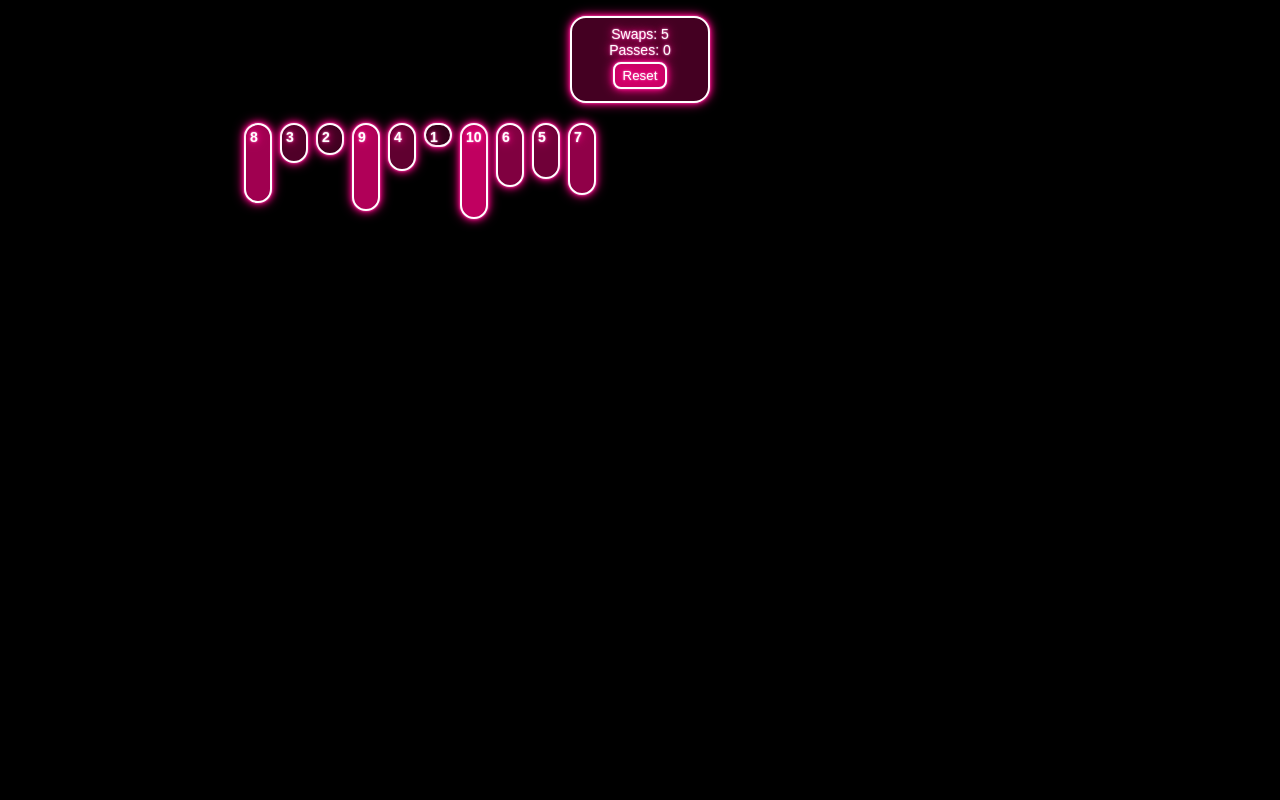
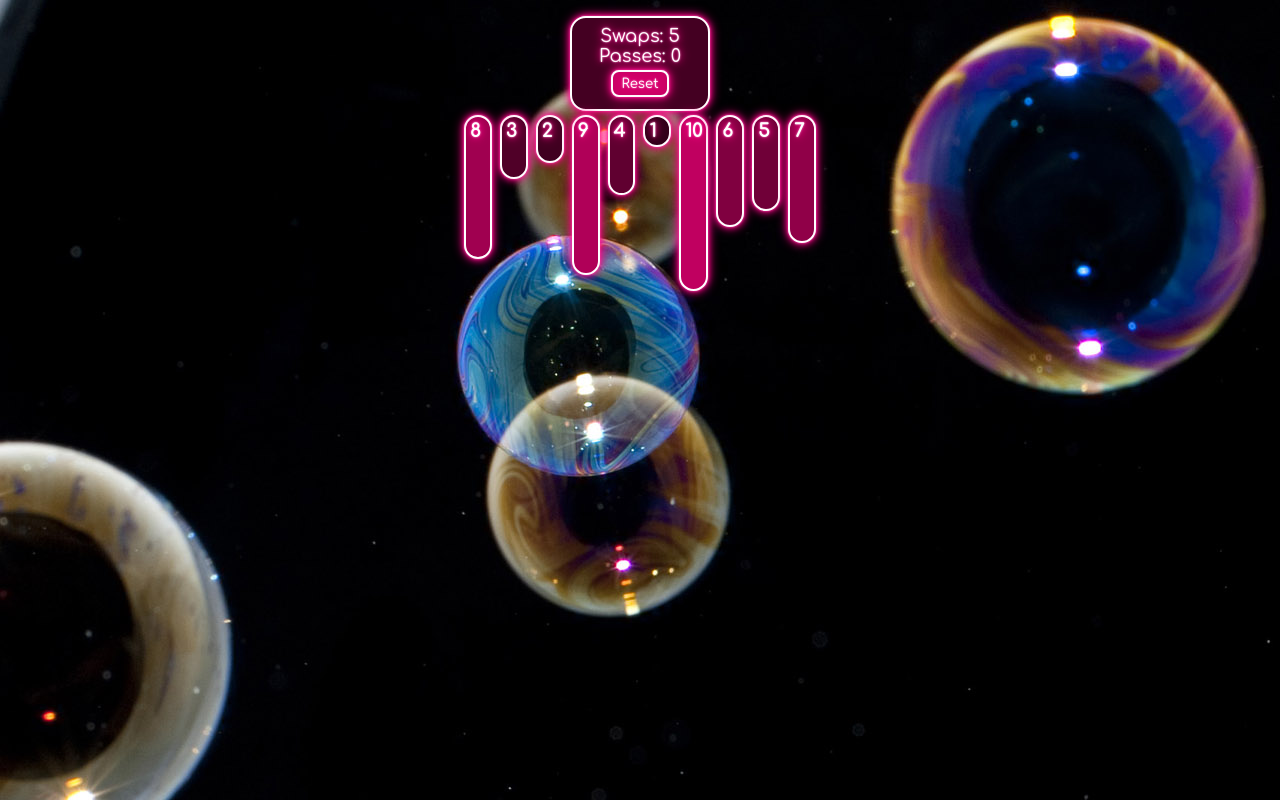
Before and after one commit to SpaceToastCoastToCoast/bubble-sort, a website: page index.html in a window 1280 px wide. Drawn offline with Linux system fonts and the light colour scheme.

Commit message:
added custom font and background image

```diff
--- a/index.js
+++ b/index.js
@@ -101,8 +101,8 @@ function renderSnapshot() {
     arrayElementDiv.innerHTML = currNum;
     arrayElementDiv.className = "numBar";
     arrayElementDiv.style.color = 'white';
-    arrayElementDiv.style.width = '16px';
-    arrayElementDiv.style.height = (currNum * 8) + 4 + 'px';
+    arrayElementDiv.style.width = '32px';
+    arrayElementDiv.style.height = (currNum * 16) + 4 + 'px';
     arrayElementDiv.style.backgroundColor = 'rgb(' + ((currNum + 2) * 16) + ', ' + 0 + ', ' + ((currNum + 2) * 8) + ')';
     arrayDiv.appendChild(arrayElementDiv);
   }
--- a/style.css
+++ b/style.css
@@ -1,9 +1,12 @@
+@import 'https://fonts.googleapis.com/css?family=Comfortaa';
+
 html {
   background-color: #000000;
+  background-image: url("_original.jpg");
   color: #aa0055;
   padding-top: 8px;
-  font-family: sans-serif;
-  font-size: 14px;
+  font-family: "Comfortaa", sans-serif;
+  font-size: 18px;
 }
 #main {
   display: block;
@@ -12,10 +15,10 @@ html {
   margin: auto;
 }
 #array {
+  display: flex;
   position: relative;
-  top: 16px;
-  left: 0px;
-  width: 780px;
+  margin: auto;
+  width: 360px;
 }
 #infoBox {
   position: relative;
@@ -34,6 +37,7 @@ html {
 .numBar {
   position: relative;
   margin: 4px;
+  flex-grow: 1;
   font-weight: bold;
   border: 2px solid white;
   border-radius: 16px;
@@ -44,6 +48,7 @@ html {
   box-shadow: 0 0 6px #FF0088, 0 0 12px #FF0088, 0 0 2px #FFFFFF;
 }
 button {
+  font-family: "Comfortaa", sans-serif;
   margin: 4px;
   padding: 4px;
   padding-right: 8px;
```
Also changed, not shown: _original.jpg (added).
